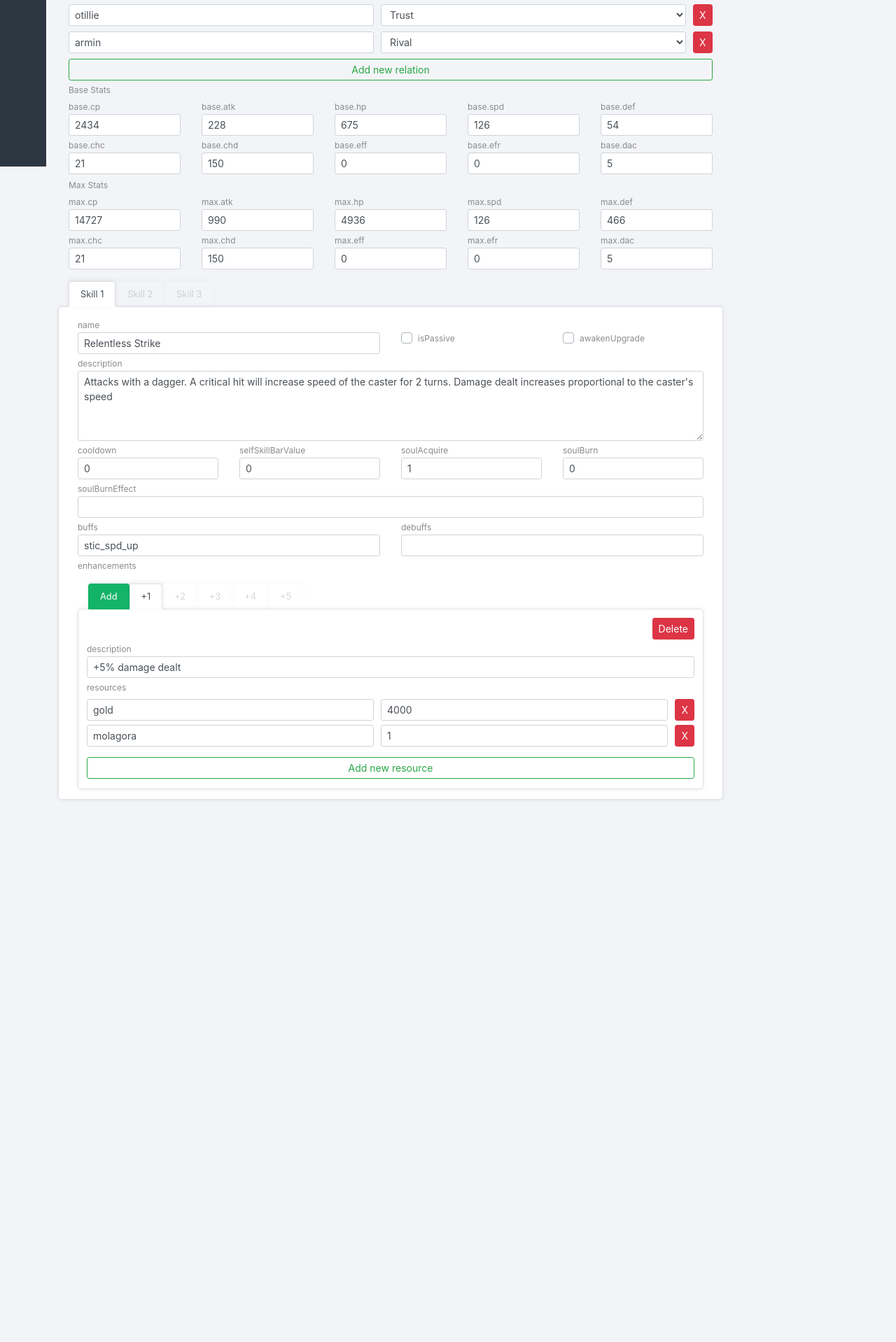
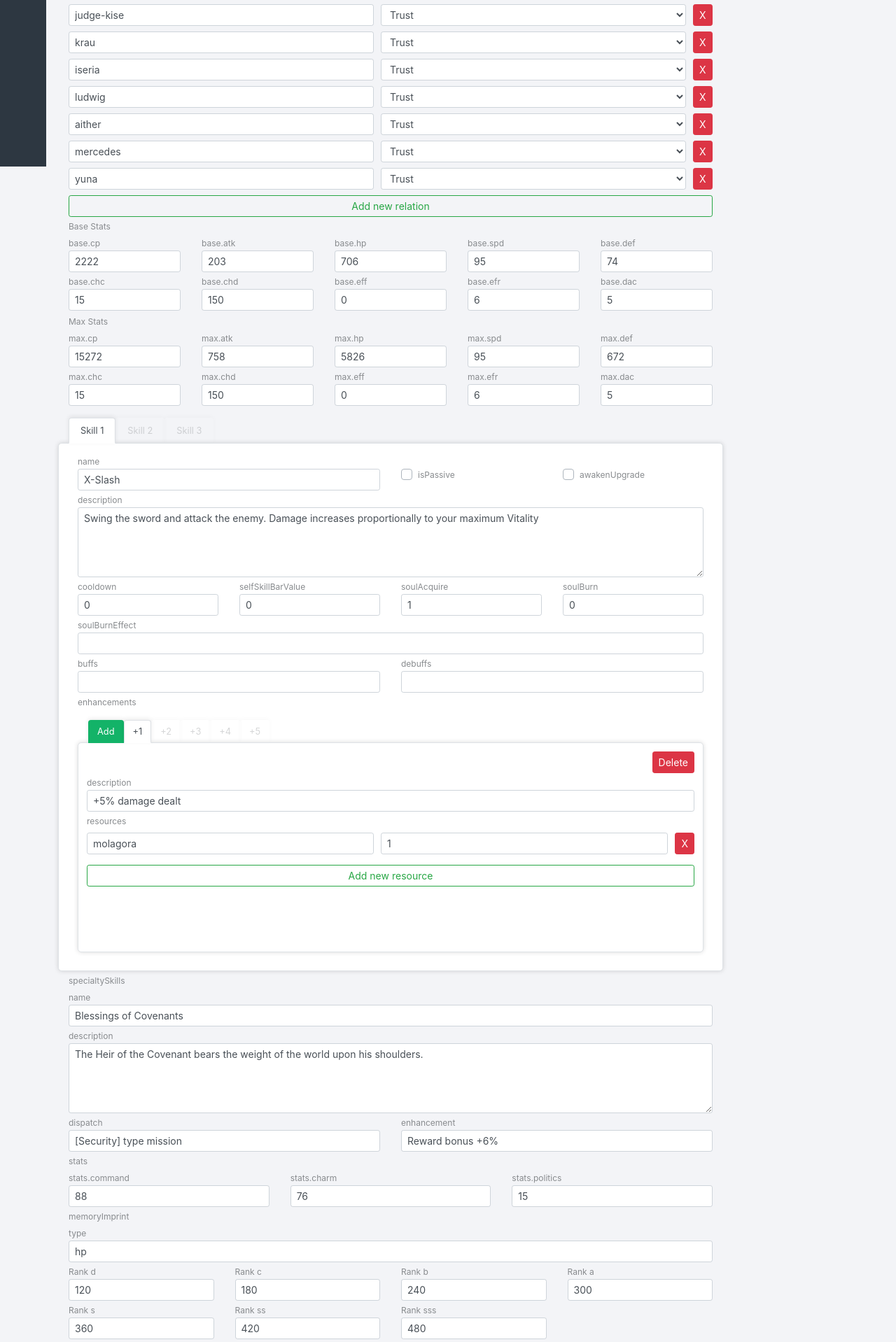
Before and after one commit to EpicSevenDB/e7-databuilder, a React app: page / in a window 1280 px wide. Shown: the part 562-2480 px from the top of the page at 70% size. Before the commit the page ends 1865 px from the top, so only its background shows below. Built offline with nearby package versions, Linux system fonts and the light colour scheme.

Commit message:
Memory imprint

```diff
--- a/src/components/hero/hero-form.jsx
+++ b/src/components/hero/hero-form.jsx
@@ -6,6 +6,8 @@ import EpicInput from "../common/epic-input";
 import HeroRelations from "./hero-relations";
 import HeroStats from "./hero-stats";
 import HeroSkills from "./hero-skills";
+import HeroSpecialtySkills from "./hero-specialty-skills";
+import HeroMemoryImprint from "./hero-memory-imprint";
 
 class HeroForm extends Component {
   render() {
@@ -81,6 +83,14 @@ class HeroForm extends Component {
           />
           <HeroStats stats={hero.stats} onChange={onChange} />
           <HeroSkills skills={hero.skills} onChange={onChange} />
+          <HeroSpecialtySkills
+            specialtySkill={hero.specialtySkill}
+            onChange={onChange}
+          />
+          <HeroMemoryImprint
+            memoryImprint={hero.memoryImprint}
+            onChange={onChange}
+          />
         </FormGroup>
       </React.Fragment>
     );
--- /dev/null
+++ b/src/components/hero/hero-memory-imprint.jsx
@@ -0,0 +1,49 @@
+import React, { Component } from "react";
+import EpicInput from "../common/epic-input";
+import { Col, Label, FormGroup } from "reactstrap";
+
+class HeroMemoryImprint extends Component {
+  handleChange = (name, value, i) => {
+    const memoryImprint = [...this.props.memoryImprint];
+    const type = this.props.memoryImprint[0].status.type;
+    if (name === "type") {
+      memoryImprint.map(imprint => (imprint.status.type = value));
+      console.info("CHANGING: ", memoryImprint);
+    } else {
+      memoryImprint[i].status.increase = value;
+    }
+    this.props.onChange("memoryImprint", memoryImprint);
+  };
+  render() {
+    const { memoryImprint } = this.props;
+    return (
+      <React.Fragment>
+        <Col md="12">
+          <Label>memoryImprint</Label>
+        </Col>
+        <EpicInput
+          size="12"
+          name="type"
+          value={memoryImprint[0].status.type}
+          onChange={this.handleChange}
+        />
+        <Col md="12">
+          <FormGroup row>
+            {memoryImprint.map((imprint, i) => (
+              <EpicInput
+                key={i}
+                size="3"
+                name={"Rank " + imprint.rank}
+                value={imprint.status.increase}
+                index={i}
+                onChange={this.handleChange}
+              />
+            ))}
+          </FormGroup>
+        </Col>
+      </React.Fragment>
+    );
+  }
+}
+
+export default HeroMemoryImprint;
--- a/src/components/hero/hero-skill-enhancements.jsx
+++ b/src/components/hero/hero-skill-enhancements.jsx
@@ -88,7 +88,7 @@ class HeroSkillEnhancements extends Component {
       <React.Fragment>
         <Col md="12">
           <Label>enhancements</Label>
-          <Nav tabs>
+          <Nav tabs className="small-tabs">
             <NavItem>
               <NavLink
                 className="add-link"
--- /dev/null
+++ b/src/components/hero/hero-specialty-skills.jsx
@@ -0,0 +1,79 @@
+import React, { Component } from "react";
+import EpicInput from "../common/epic-input";
+import { Col, Label } from "reactstrap";
+
+class HeroSpecialtySkills extends Component {
+  handleChange = (type, value) => {
+    const names = type.split(".");
+    const specialtySkill = { ...this.props.specialtySkill };
+    if (names.length > 1) {
+      specialtySkill[names[0]][names[1]] = value;
+    } else {
+      specialtySkill[type] = value;
+    }
+
+    this.props.onChange("specialtySkill", specialtySkill);
+  };
+  render() {
+    const { specialtySkill, onChange } = this.props;
+    return (
+      <React.Fragment>
+        <Col md="12">
+          <Label>specialtySkills</Label>
+        </Col>
+        <EpicInput
+          size="12"
+          type="text"
+          name="name"
+          value={specialtySkill.name}
+          onChange={this.handleChange}
+        />
+        <EpicInput
+          size="12"
+          type="textarea"
+          name="description"
+          value={specialtySkill.description}
+          onChange={this.handleChange}
+        />
+        <EpicInput
+          size="6"
+          name="dispatch"
+          value={specialtySkill.dispatch}
+          onChange={this.handleChange}
+        />
+        <EpicInput
+          size="6"
+          name="enhancement"
+          value={specialtySkill.enhancement}
+          onChange={this.handleChange}
+        />
+        <Col md="12">
+          <Label>stats</Label>
+        </Col>
+        <EpicInput
+          size="4"
+          type="number"
+          name="stats.command"
+          value={specialtySkill.stats.command}
+          onChange={this.handleChange}
+        />
+        <EpicInput
+          size="4"
+          type="number"
+          name="stats.charm"
+          value={specialtySkill.stats.charm}
+          onChange={this.handleChange}
+        />
+        <EpicInput
+          size="4"
+          type="number"
+          name="stats.politics"
+          value={specialtySkill.stats.politics}
+          onChange={this.handleChange}
+        />
+      </React.Fragment>
+    );
+  }
+}
+
+export default HeroSpecialtySkills;
--- a/src/components/hero/hero.jsx
+++ b/src/components/hero/hero.jsx
@@ -7,44 +7,49 @@ import { Row, Col } from "reactstrap";
 class Hero extends Component {
   state = {
     hero: {
-      name: "Cidd",
-      rarity: 5,
-      classType: "thief",
-      element: "earth",
-      zodiac: "aries",
+      name: "Ras",
+      rarity: 3,
+      classType: "knight",
+      element: "fire",
+      zodiac: "libra",
       specialtyChangeName: "",
       selfSkillBarName: "",
       background: [
-        "Cidd is the youngest member and mascot of the Wild Dog Company, a group of mercenaries headquartered in an old ruined fortress in Wetheric Moor. Contrary to his cheerful and carefree appearance, he will complete any task assigned to him. He cares for the Wild Dog Company as if they were family."
+        "Created to protect the world and all life within it, he is admired as the leader of the Heirs and the alter ego of the Goddess. He has a good personality and is very understanding, though he lacks some understanding of Humans"
       ],
       relations: [
-        { hero: "dingo", relationType: "trust" },
-        { hero: "otillie", relationType: "trust" },
-        { hero: "armin", relationType: "rival" }
+        { hero: "ruele-of-light", relationType: "trust" },
+        { hero: "judge-kise", relationType: "trust" },
+        { hero: "krau", relationType: "trust" },
+        { hero: "iseria", relationType: "trust" },
+        { hero: "ludwig", relationType: "trust" },
+        { hero: "aither", relationType: "trust" },
+        { hero: "mercedes", relationType: "trust" },
+        { hero: "yuna", relationType: "trust" }
       ],
       stats: {
         base: {
-          cp: 2434,
-          atk: 228,
-          hp: 675,
-          spd: 126,
-          def: 54,
-          chc: 21,
+          cp: 2222,
+          atk: 203,
+          hp: 706,
+          spd: 95,
+          def: 74,
+          chc: 15,
           chd: 150,
           eff: 0,
-          efr: 0,
+          efr: 6,
           dac: 5
         },
         max: {
-          cp: 14727,
-          atk: 990,
-          hp: 4936,
-          spd: 126,
-          def: 466,
-          chc: 21,
+          cp: 15272,
+          atk: 758,
+          hp: 5826,
+          spd: 95,
+          def: 672,
+          chc: 15,
           chd: 150,
           eff: 0,
-          efr: 0,
+          efr: 6,
           dac: 5
         }
       },
@@ -56,158 +61,165 @@ class Hero extends Component {
           soulBurnEffect: "",
           awakenUpgrade: false,
           cooldown: 0,
-          name: "Relentless Strike",
+          name: "X-Slash",
           soulAcquire: 1,
           description:
-            "Attacks with a dagger. A critical hit will increase speed of the caster for 2 turns. Damage dealt increases proportional to the caster's speed",
+            "Swing the sword and attack the enemy. Damage increases proportionally to your maximum Vitality",
           enhancement: [
             {
               description: "+5% damage dealt",
-              resources: [
-                { item: "gold", qty: 4000 },
-                { item: "molagora", qty: 1 }
-              ]
+              resources: [{ item: "molagora", qty: 1 }]
             },
             {
               description: "+5% damage dealt",
-              resources: [
-                { item: "gold", qty: 8000 },
-                { item: "molagora", qty: 2 }
-              ]
+              resources: [{ item: "molagora", qty: 1 }]
             },
             {
               description: "+5% damage dealt",
-              resources: [
-                { item: "gold", qty: 21000 },
-                { item: "path power loop", qty: 1 },
-                { item: "molagora", qty: 4 }
-              ]
+              resources: [{ item: "molagora", qty: 1 }]
+            },
+            {
+              description: "+5% damage dealt",
+              resources: [{ item: "molagora", qty: 1 }]
             },
             {
               description: "+10% damage dealt",
-              resources: [
-                { item: "gold", qty: 35000 },
-                { item: "path power loop", qty: 3 },
-                { item: "molagorago", qty: 1 }
-              ]
-            },
-            {
-              description: "+10% damage dealt",
-              resources: [
-                { item: "gold", qty: 160000 },
-                { item: "nightmare mask", qty: 2 },
-                { item: "molagoragora", qty: 1 }
-              ]
+              resources: [{ item: "molagora", qty: 1 }]
             }
           ],
-          buffs: ["stic_spd_up"],
-          debuffs: []
-        },
-        {
-          isPassive: true,
-          soulBurn: 0,
-          soulBurnEffect: "",
-          awakenUpgrade: false,
-          cooldown: 0,
-          name: "Wind's Resolve",
-          soulAcquire: 0,
-          description:
-            "Enhances Relentless Strike, increasing Damage dealt, when the caster is granted increased speed, and decreases defense of the enemy for 1 turn.",
-          enhancement: [
-            {
-              description: "+5% damage dealt by Relentless Strike",
-              resources: [
-                { item: "gold", qty: 4000 },
-                { item: "molagora", qty: 1 }
-              ]
-            },
-            {
-              description: "+5% damage dealt by Relentless Strike",
-              resources: [
-                { item: "gold", qty: 8000 },
-                { item: "molagora", qty: 2 }
-              ]
-            },
-            {
-              description: "+5% damage dealt by Relentless Strike",
-              resources: [
-                { item: "gold", qty: 21000 },
-                { item: "path power loop", qty: 1 },
-                { item: "molagora", qty: 4 }
-              ]
-            },
-            {
-              description: "+10% damage dealt by Relentless Strike",
-              resources: [
-                { item: "gold", qty: 35000 },
-                { item: "path power loop", qty: 3 },
-                { item: "molagorago", qty: 1 }
-              ]
-            },
-            {
-              description: "+15% damage dealt by Relentless Strike",
-              resources: [
-                { item: "gold", qty: 160000 },
-                { item: "nightmare mask", qty: 2 },
-                { item: "molagoragora", qty: 1 }
-              ]
-            }
-          ],
-          buffs: ["stic_spd_up"],
+          buffs: [],
           debuffs: []
         },
         {
           isPassive: false,
           soulBurn: 10,
-          soulBurnEffect: "Increases damage dealt",
-          awakenUpgrade: true,
-          cooldown: 4,
-          name: "Hack",
+          selfSkillBarValue: 0,
+          soulBurnEffect: "The skill cooldown decreases by 2 turns.",
+          awakenUpgrade: false,
+          cooldown: 3,
+          name: "Command Strike",
           soulAcquire: 2,
           description:
-            "Cuts with a dagger, granting an extra turn if they enemy is defeated. Attacks with a more powerful skill when the caster is granted increased Speed.",
+            "After successive attacks on the enemy, it will cause your strongest ally to Dual attack with you.",
           enhancement: [
             {
               description: "+5% damage dealt",
-              resources: [
-                { item: "gold", qty: 4000 },
-                { item: "molagora", qty: 1 }
-              ]
+              resources: [{ item: "molagora", qty: 1 }]
             },
             {
               description: "+5% damage dealt",
-              resources: [
-                { item: "gold", qty: 8000 },
-                { item: "molagora", qty: 2 }
-              ]
+              resources: [{ item: "molagora", qty: 1 }]
+            },
+            {
+              description: "+5% damage dealt",
+              resources: [{ item: "molagora", qty: 1 }]
+            },
+            {
+              description: "+5% damage dealt",
+              resources: [{ item: "molagora", qty: 1 }]
+            },
+            {
+              description: "+10% damage dealt",
+              resources: [{ item: "molagora", qty: 1 }]
+            }
+          ],
+          buffs: [],
+          debuffs: []
+        },
+        {
+          isPassive: false,
+          soulBurn: 10,
+          selfSkillBarValue: 0,
+          soulBurnEffect: "",
+          awakenUpgrade: true,
+          cooldown: 5,
+          name: "Sword of the Heir",
+          soulAcquire: 2,
+          description:
+            "Strongly attacks with a swordstorm, recovering Health prportional to damage dealt, and increasing Defense of the caster for 2 turns. Damage dealt increases proportional to max Health of caster.",
+          enhancement: [
+            {
+              description: "+5% damage dealt",
+              resources: [{ item: "molagora", qty: 1 }]
+            },
+            {
+              description: "+5% damage dealt",
+              resources: [{ item: "molagora", qty: 1 }]
             },
             {
               description: "-1 turn cooldown",
-              resources: [
-                { item: "gold", qty: 21000 },
-                { item: "path power loop", qty: 1 },
-                { item: "molagora", qty: 4 }
-              ]
+              resources: [{ item: "molagora", qty: 1 }]
+            },
+            {
+              description: "+5% damage dealt",
+              resources: [{ item: "molagora", qty: 1 }]
             },
             {
               description: "+10% damage dealt",
-              resources: [
-                { item: "gold", qty: 35000 },
-                { item: "path power loop", qty: 3 },
-                { item: "molagorago", qty: 1 }
-              ]
-            },
-            {
-              description: "+10% damage dealt",
-              resources: [
-                { item: "gold", qty: 160000 },
-                { item: "nightmare mask", qty: 2 },
-                { item: "molagoragora", qty: 1 }
-              ]
+              resources: [{ item: "molagora", qty: 1 }]
             }
           ],
-          buffs: ["stic_spd_up"],
+          buffs: ["stic_def_up"],
           debuffs: []
+        }
+      ],
+      specialtySkill: {
+        name: "Blessings of Covenants",
+        description:
+          "The Heir of the Covenant bears the weight of the world upon his shoulders.",
+        dispatch: ["[Security] type mission"],
+        enhancement: ["Reward bonus +6%"],
+        stats: { command: 88, charm: 76, politics: 15 }
+      },
+      memoryImprint: [
+        {
+          rank: "d",
+          status: {
+            type: "hp",
+            increase: 120
+          }
+        },
+        {
+          rank: "c",
+          status: {
+            type: "hp",
+            increase: 180
+          }
+        },
+        {
+          rank: "b",
+          status: {
+            type: "hp",
+            increase: 240
+          }
+        },
+        {
+          rank: "a",
+          status: {
+            type: "hp",
+            increase: 300
+          }
+        },
+        {
+          rank: "s",
+          status: {
+            type: "hp",
+            increase: 360
+          }
+        },
+        {
+          rank: "ss",
+          status: {
+            type: "hp",
+            increase: 420
+          }
+        },
+        {
+          rank: "sss",
+          status: {
+            type: "hp",
+            increase: 480
+          }
         }
       ]
     },
--- a/src/components/navbar/_navbar.scss
+++ b/src/components/navbar/_navbar.scss
@@ -55,10 +55,17 @@
   border: 1px solid $border;
   border-radius: 5px;
   margin-top: 0px;
-  padding: 12px;
-  box-shadow: 0 0 6px rgba(0, 0, 0, 0.08);
+  padding: 12px 12px 24px 12px;
+  box-shadow: 0 0 6px rgba(0, 0, 0, 0.15);
+  min-height: 300px;
 }
 
+.small-tabs {
+  .nav-item a {
+    font-size: 0.8em;
+    padding: 6px 12px;
+  }
+}
 .inline-wrapper {
   width: 100%;
   margin-bottom: 8px !important;
--- a/src/scss/global.scss
+++ b/src/scss/global.scss
@@ -27,6 +27,9 @@ textarea {
 .custom-checkbox {
   top: 30%;
   padding: 8px 24px;
+  .custom-control-label {
+    cursor: pointer;
+  }
 }
 .custom-control-label::before,
 .custom-control-label::after {
```
Also changed, not shown: src/components/hero/hero-awakening.jsx (added).
